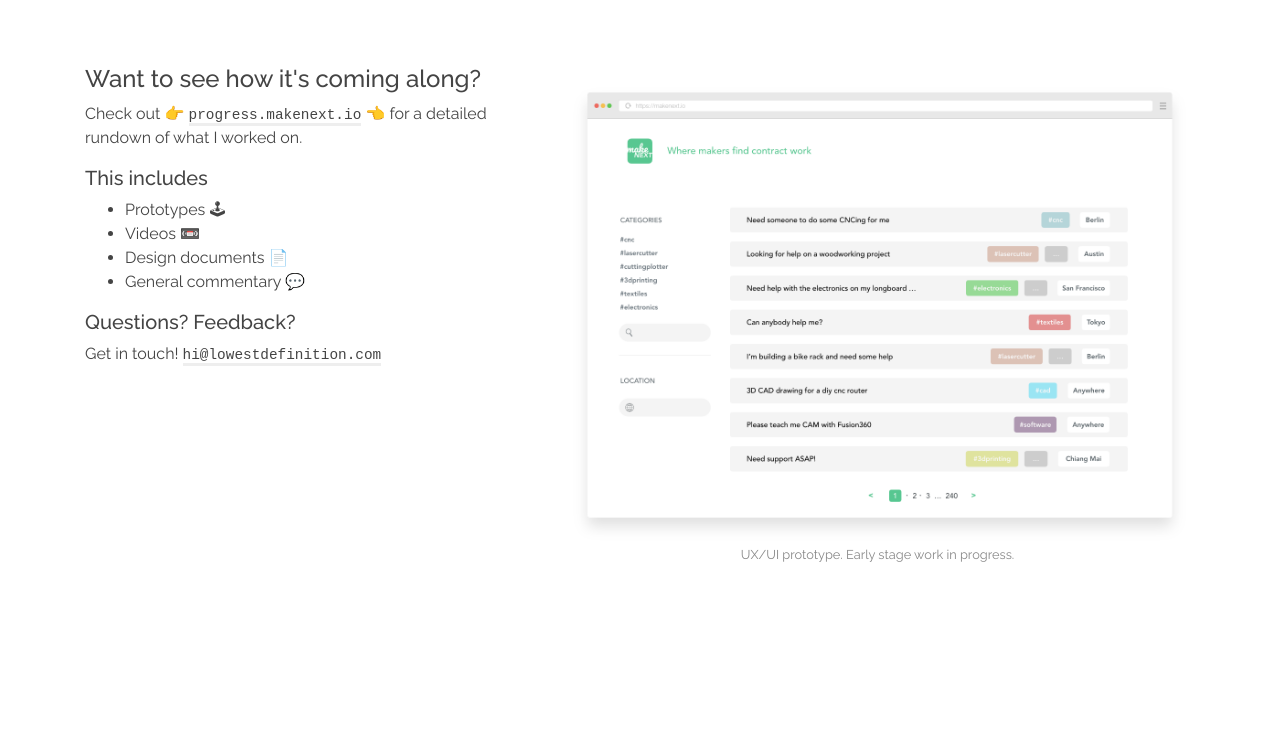
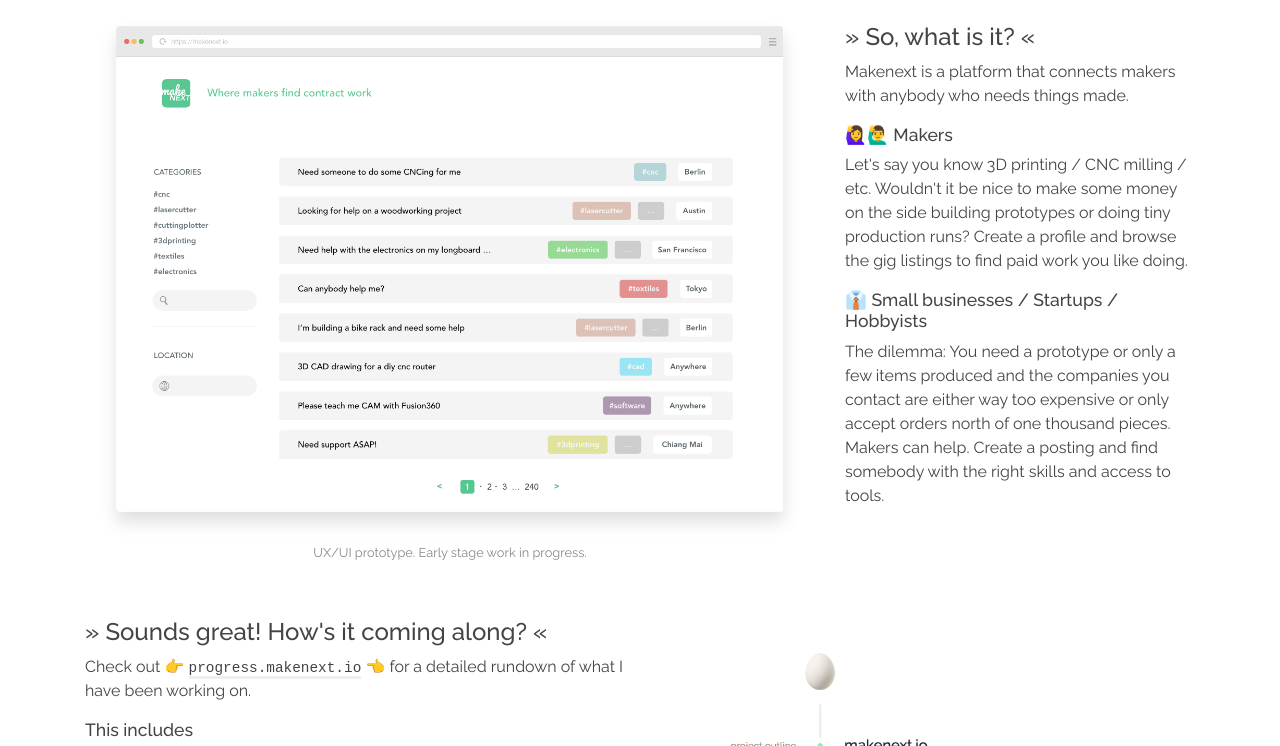
Before and after one commit to pheuberger/pheuberger.github.io, a website: page index.html in a window 1280 px wide. Shown: the part 159-905 px from the top of the page. Before the commit the page ends 800 px from the top, so only its background shows below. Drawn offline with Linux system fonts and the light colour scheme; a web font is replaced by a local one.

Commit message:
Improved copy and added preview image of the timeline.

```diff
--- a/index.html
+++ b/index.html
@@ -5,10 +5,10 @@
 
     <meta charset="utf-8">
     <meta name="viewport" content="width=device-width, initial-scale=1, shrink-to-fit=no">
-    <meta name="description" content="A marketplace to connect makers and people who need stuff made.">
+    <meta name="description" content="A platform that connects makers with anybody who needs things made.">
     <meta name="author" content="lowestdefinition">
 
-    <title>Where makers find contract work</title>
+    <title>Makers x Rest of the World</title>
 
     <!-- Bootstrap core CSS -->
     <link href="vendor/bootstrap/css/bootstrap.min.css" rel="stylesheet">
@@ -18,26 +18,28 @@
     <!-- Custom styles for this template -->
     <style>
       body {
-        padding-top: 54px;
+        padding-top: 52px;
         font-family: 'Raleway', sans-serif;
         color: #444;
+        padding-bottom: 96px;
       }
       @media (min-width: 992px) {
         body {
-          padding-top: 96px;
+          padding-top: 60px;
         }
       }
       .spacer {
-        margin: 80px 0 80px 0;
+        margin: 56px 0 56px 0;
       }
       h1 {
         text-align: center;
+        font-size: 2em;
       }
       h2 {
         font-size: 1.5em;
       }
       h3 {
-        font-size: 1.25em;
+        font-size: 1.1em;
       }
       span {
         font-size: 1em;
@@ -46,8 +48,8 @@
         width: 50%;
       }
       img {
-        width: 640px;
-        height: 480px;
+        width: 100%;
+        //height: 480px;
       }
       a {
         font-family: "PT Mono", monospace;
@@ -62,11 +64,21 @@
         text-decoration: none;
         color: #444;
       }
+      .preview {
+        text-align: center;
+        margin-bottom: 56px;
+      }
       .preview div {
         font-size: .8em;
         color: #888;
         text-align: center;
         width: 100%;
+      }
+      #description {
+        margin-top: 28px;
+      }
+      #progress-preview {
+        margin-bottom: 24px;
       }
     </style>
 
@@ -78,13 +90,34 @@
     <div class="container">
       <div class="row">
         <div class="col-lg-12">
-          <h1>makenext.io is currently being developed.</h1>
+          <h1>makenext.io is currently in development.</h1>
           <div class="spacer"></div>
           <div class="row">
-            <div class="col-lg-5">
-              <h2>Want to see how it's coming along?</h2>
+            <div class="col-lg-8 col-12 preview">
+              <img src="static/makenext-in-browser.png" alt=""></img>
+              <div>UX/UI prototype. Early stage work in progress.</div>
+            </div>
+            <div id="description" class="col-lg-4 col-12">
+              <h2>&raquo; So, what is it? &laquo;</h2>
+              <p>Makenext is a platform that connects makers with anybody who
+                 needs things made.</p>
+              <h3>🙋‍♀️🙋‍♂️ Makers</h3>
+              <p>Let's say you know 3D printing / CNC milling / etc. Wouldn't it
+                be nice to make some money on the side building prototypes or
+                doing tiny production runs? Create a profile and browse the gig
+                listings to find paid work you like doing.</p>
+              <h3>👔 Small businesses / Startups / Hobbyists</h3>
+              <p>The dilemma: You need a prototype or only a few items produced and
+                 the companies you contact are either way too expensive or only
+                 accept orders north of one thousand pieces. Makers can help.
+                 Create a posting and find somebody with the right skills and access to tools.</p>
+            </div>
+          </div>
+          <div class="row">
+            <div class="col-lg-6">
+              <h2>&raquo; Sounds great! How's it coming along? &laquo;</h2>
               <p>Check out 👉 <a href="http://progress.makenext.io/">progress.makenext.io</a> 👈
-                for a detailed rundown of what I worked on.</p>
+                for a detailed rundown of what I have been working on.</p>
               <h3>This includes</h3>
               <ul>
                 <li>Prototypes 🕹</li>
@@ -92,12 +125,12 @@
                 <li>Design documents 📄</li>
                 <li>General commentary 💬</li>
               </ul>
-              <h3>Questions? Feedback?</h3>
-              <p>Get in touch! <a href="mailto:hi@lowestdefinition.com">hi@lowestdefinition.com</a></p>
+              <h2>&raquo; I have questions and feedback! &laquo;</h2>
+              <p>I'd love to hear from you. Please get in touch! <a href="mailto:hi@lowestdefinition.com">hi@lowestdefinition.com</a></p>
             </div>
-            <div class="col-lg-7 preview">
-              <img src="static/makenext-in-browser.png" alt=""></img>
-              <div>UX/UI prototype. Early stage work in progress.</div>
+            <div class="col-lg-6 col-12 preview">
+              <img id="progress-preview" src="static/preview-progress.png" alt=""></img>
+              <div>A nice little timeline.</div>
             </div>
           </div>
         </div>
```
Also changed, not shown: static/preview-progress.png (added).
